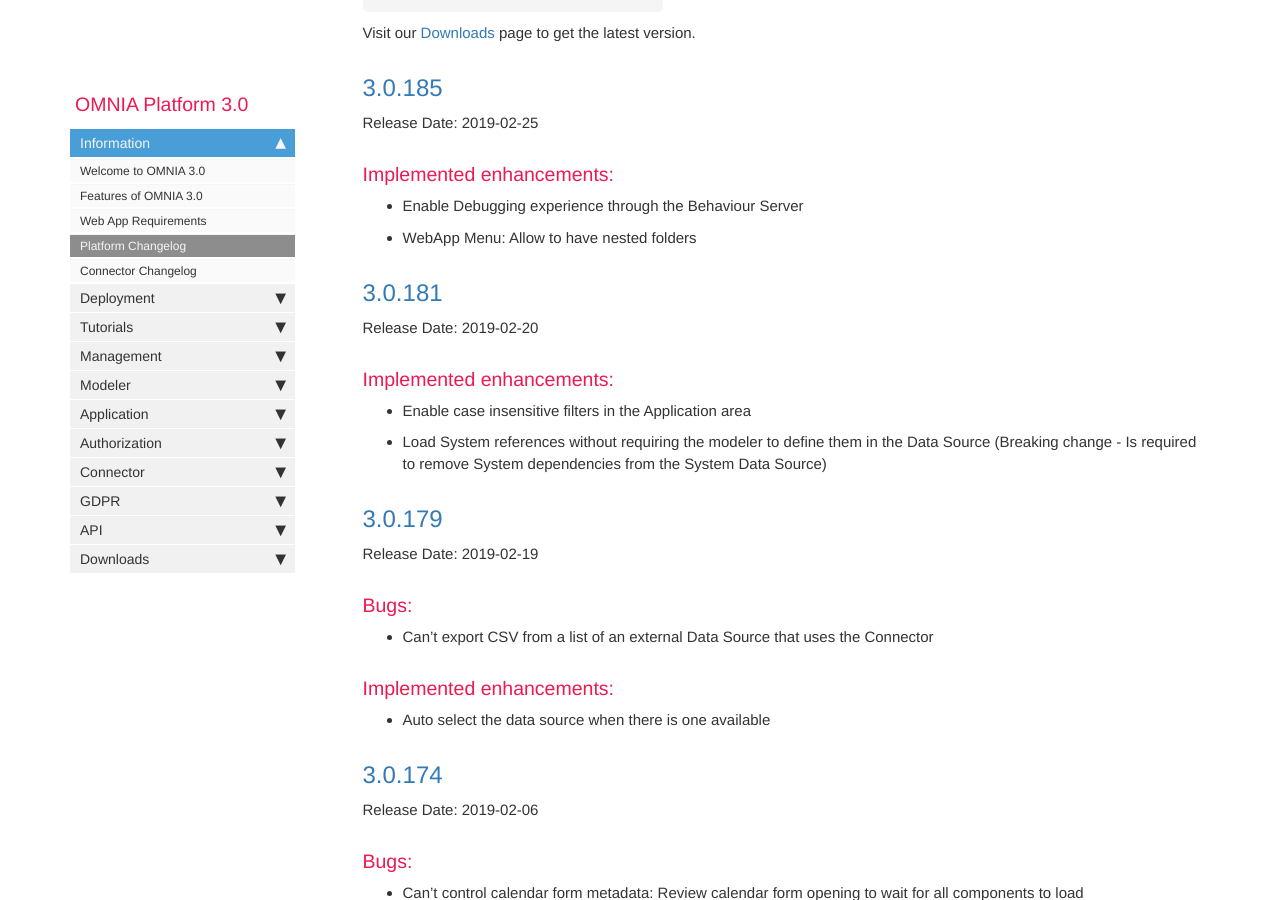
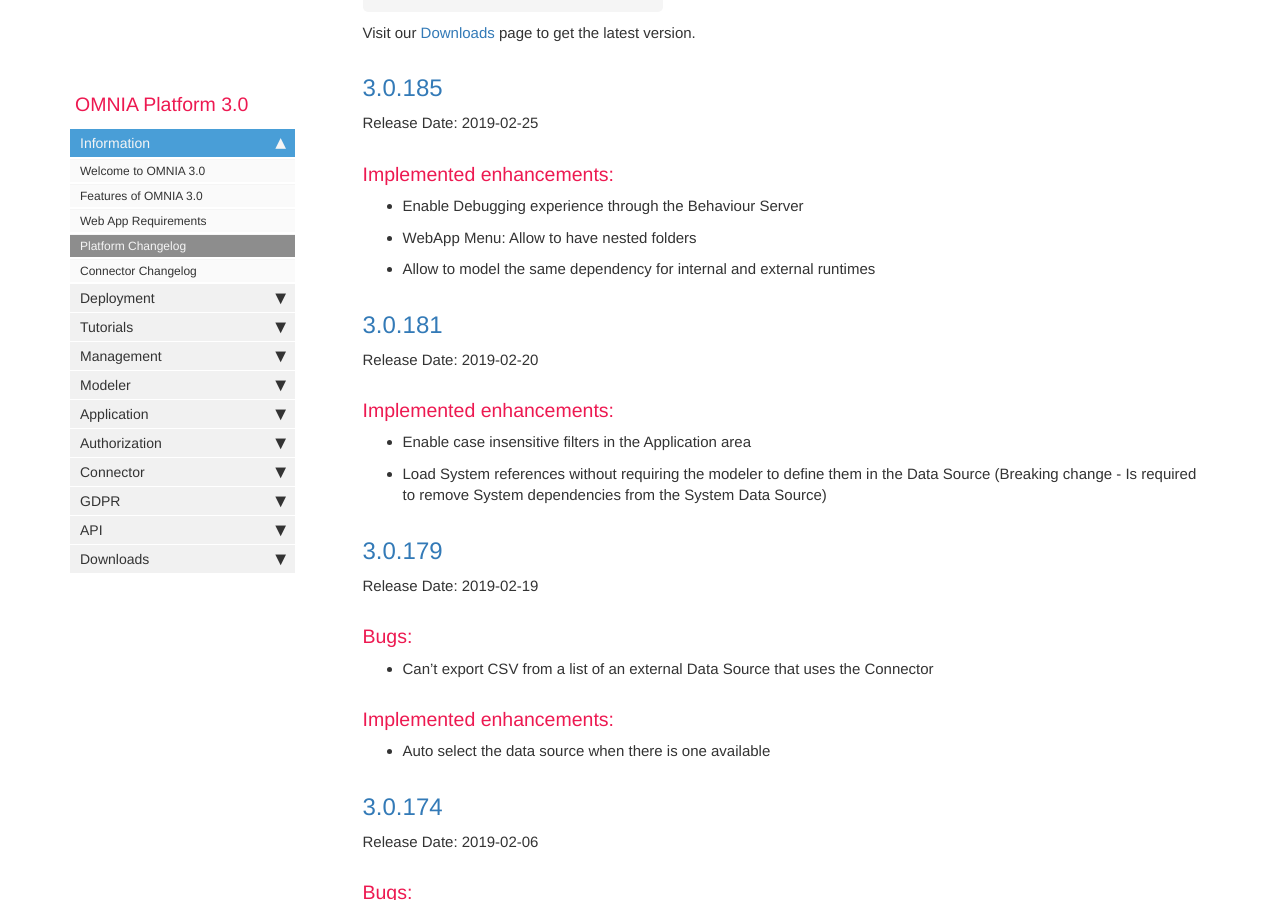
Before and after one commit to daniel8lopes/omnia3, a Jekyll site: the page built from docs/pages/omnia3/Introduction/omnia3_platformchangelog.md, in a window 1280 px wide and 900 px high, scrolled down 1175 px. Built offline with Jekyll 4.4.1, drawn with Linux system fonts in a browser that asks for light colours; nearby versions of some CDN libraries; comment, search, counter and statistics services are not loaded.

Commit message:
Update omnia3_platformchangelog.md

```diff
--- a/docs/pages/omnia3/Introduction/omnia3_platformchangelog.md
+++ b/docs/pages/omnia3/Introduction/omnia3_platformchangelog.md
@@ -16,6 +16,7 @@ Release Date: 2019-02-25
 
  - Enable Debugging experience through the Behaviour Server
  - WebApp Menu: Allow to have nested folders
+ - Allow to model the same dependency for internal and external runtimes
 
 ## [3.0.181](#3.0.181)
 Release Date: 2019-02-20
```
